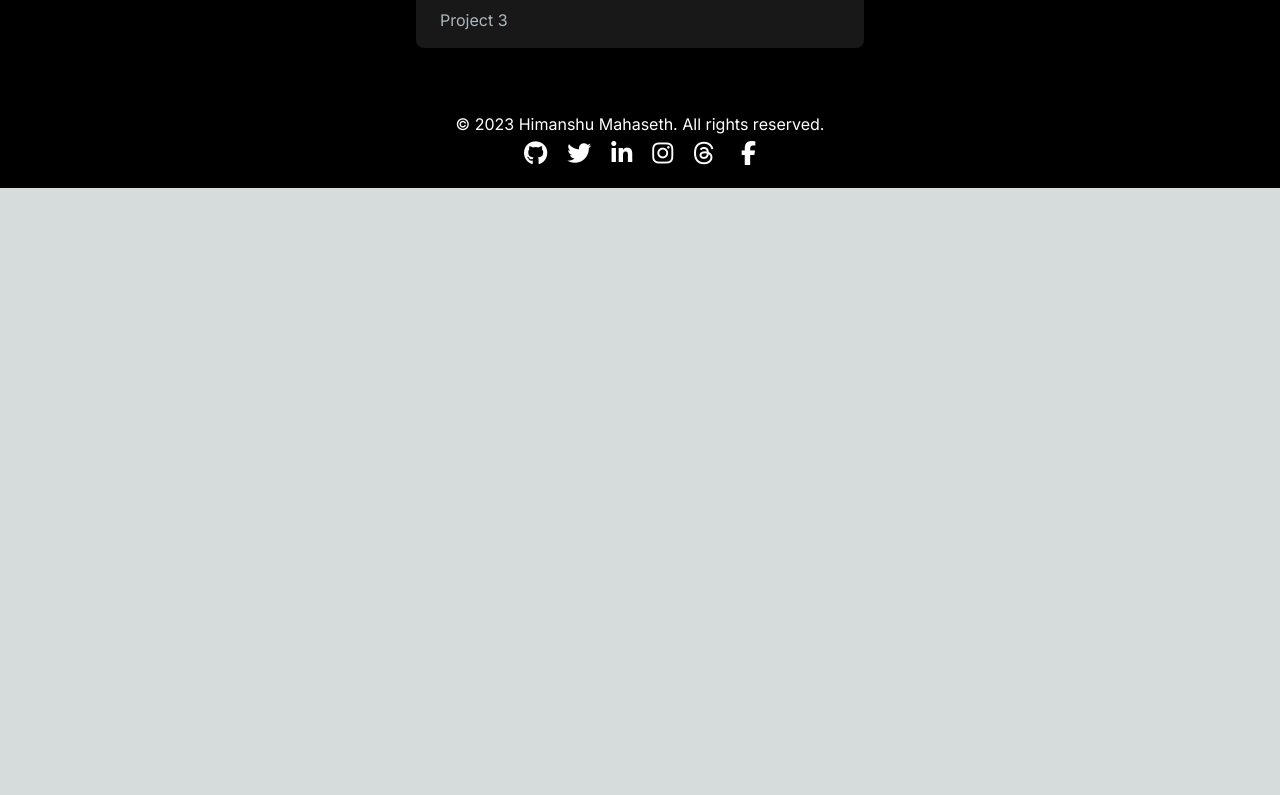
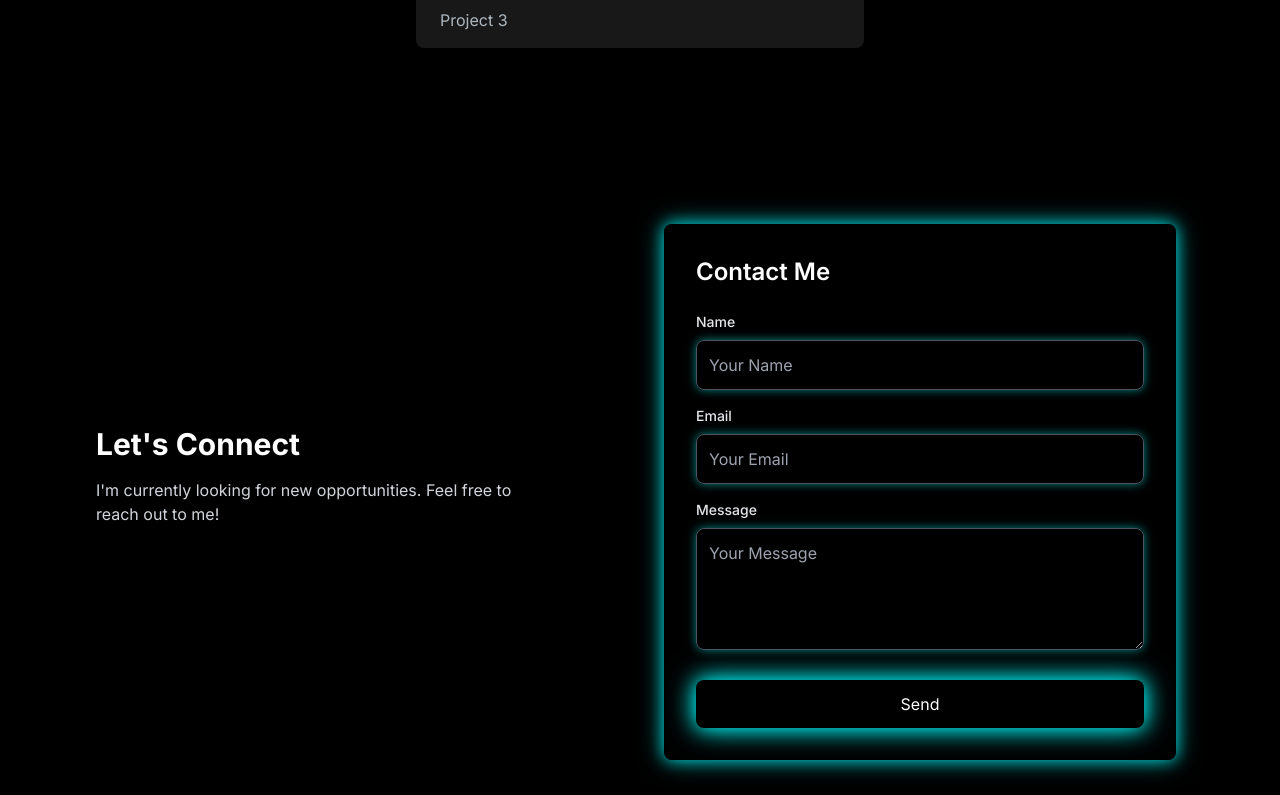
Before and after one commit to hmahaseth/portfolio-website, a Next.js app: page / in a window 1280 px wide. Shown: the part 1825-2620 px from the top of the page. Before the commit the page ends 2013 px from the top, so only its background shows below. Built offline with nearby package versions, Linux system fonts and the light colour scheme.

Commit message:
contacts created

```diff
--- /dev/null
+++ b/app/components/ContactSection.jsx
@@ -0,0 +1,83 @@
+import React from "react";
+
+const ContactSection = () => {
+  return (
+    <section
+      id="contacts"
+      className="grid md:grid-cols-2 gap-8 my-12 py-24 px-6 md:px-12"
+    >
+      <div className="flex flex-col justify-center">
+        <h5 className="text-3xl font-bold text-white mb-4">Let's Connect</h5>
+        <p className="text-gray-300 mb-8 max-w-md">
+          I'm currently looking for new opportunities. Feel free to reach out to
+          me!
+        </p>
+      </div>
+      <div className="flex justify-center items-center">
+        <form
+          className="w-full max-w-lg bg-black bg-opacity-70 p-8 rounded-lg shadow-glow group transition-shadow duration-300 hover:shadow-glowHover"
+          action="https://formsubmit.co/contact@himanshumahaseth.com.np"
+          method="POST"
+        >
+          <h2 className="text-2xl font-semibold text-white mb-6">Contact Me</h2>
+          <div className="mb-4">
+            <label
+              htmlFor="name"
+              className="block text-sm font-medium text-gray-200 mb-2"
+            >
+              Name
+            </label>
+            <input
+              id="name"
+              type="text"
+              name="name"
+              required
+              className="w-full p-3 border border-gray-600 bg-transparent text-white placeholder-gray-400 rounded-lg shadow-glowInput transition-shadow duration-300 group-hover:shadow-glowInputHover focus:outline-none focus:ring-2 focus:ring-blue-500"
+              placeholder="Your Name"
+            />
+          </div>
+          <div className="mb-4">
+            <label
+              htmlFor="email"
+              className="block text-sm font-medium text-gray-200 mb-2"
+            >
+              Email
+            </label>
+            <input
+              id="email"
+              type="email"
+              name="email"
+              required
+              className="w-full p-3 border border-gray-600 bg-transparent text-white placeholder-gray-400 rounded-lg shadow-glowInput transition-shadow duration-300 group-hover:shadow-glowInputHover focus:outline-none focus:ring-2 focus:ring-blue-500"
+              placeholder="Your Email"
+            />
+          </div>
+          <div className="mb-6">
+            <label
+              htmlFor="message"
+              className="block text-sm font-medium text-gray-200 mb-2"
+            >
+              Message
+            </label>
+            <textarea
+              id="message"
+              name="message"
+              required
+              className="w-full p-3 border border-gray-600 bg-transparent text-white placeholder-gray-400 rounded-lg shadow-glowInput transition-shadow duration-300 group-hover:shadow-glowInputHover focus:outline-none focus:ring-2 focus:ring-blue-500"
+              rows="4"
+              placeholder="Your Message"
+            />
+          </div>
+          <button
+            type="submit"
+            className="w-full bg-black text-white py-3 px-4 rounded-lg hover:bg-blue-500 transition duration-300 shadow-glowHover "
+          >
+            Send
+          </button>
+        </form>
+      </div>
+    </section>
+  );
+};
+
+export default ContactSection;
--- a/app/page.js
+++ b/app/page.js
@@ -5,6 +5,7 @@ import AboutSection from "./components/AboutSection";
 import ProjectSection from "./components/ProjectSection";
 import Footer from "./components/Footer";
 import "@fortawesome/fontawesome-free/css/all.min.css";
+import ContactSection from "./components/ContactSection";
 
 export default function Home() {
   return (
@@ -16,6 +17,7 @@ export default function Home() {
         <HeroSection />
         <AboutSection />
         <ProjectSection />
+        <ContactSection />
       </div>
       <Footer />
     </main>
--- a/package.json
+++ b/package.json
@@ -14,6 +14,7 @@
     "next": "14.2.5",
     "react": "^18",
     "react-dom": "^18",
+    "react-hook-form": "^7.53.0",
     "react-microsoft-clarity": "^1.2.0",
     "react-type-animation": "^3.2.0",
     "styled-components": "^6.1.12"
--- a/tailwind.config.js
+++ b/tailwind.config.js
@@ -12,6 +12,15 @@ module.exports = {
         "gradient-conic":
           "conic-gradient(from 180deg at 50% 50%, var(--tw-gradient-stops))",
       },
+      boxShadow: {
+        // Define a custom glow effect
+        glow: "0 0 15px rgba(0, 255, 255, 0.7), 0 0 25px rgba(0, 255, 255, 0.5)",
+        glowInput: "0 0 10px rgba(0, 255, 255, 0.5)",
+        // Define hover glow effects
+        glowHover:
+          "0 0 20px rgba(0, 255, 255, 0.9), 0 0 30px rgba(0, 255, 255, 0.7)",
+        glowInputHover: "0 0 15px rgba(0, 255, 255, 0.7)",
+      },
     },
   },
   plugins: [],
```
Also changed, not shown: 1 other file (tests, documents, lock files or other folders).
